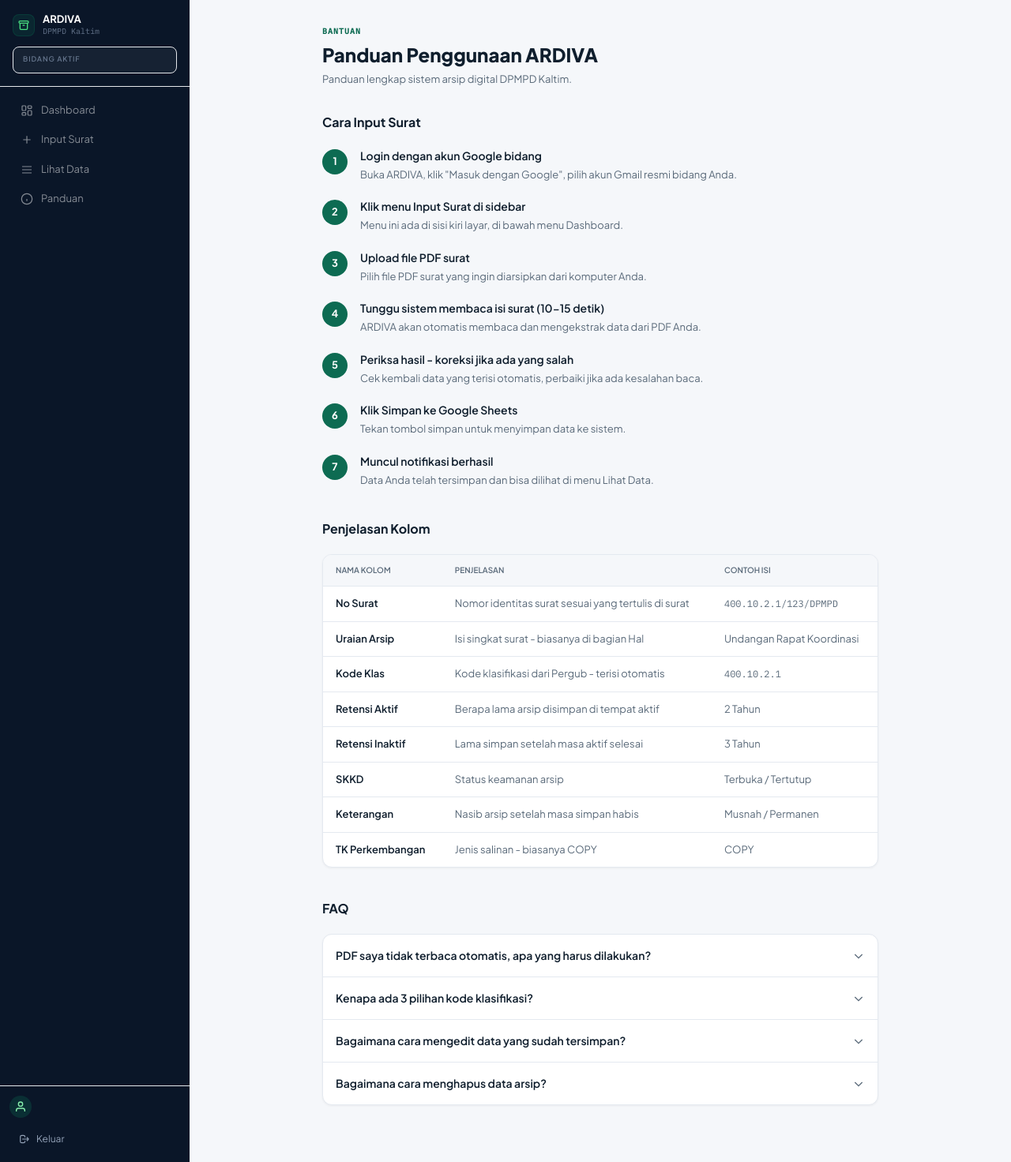
After one commit to zakinekal/project-ARDIVA, a Python web app: template templates/bidang/panduan.html in a window 1280 px wide. The commit adds this page. Shown: the whole page at 79% size. Run offline with Jinja, Linux system fonts and the light colour scheme; the template is opened without the code that fills it, so the values that code supplies are empty; some libraries are stand-ins or nearby versions.

Commit message:
Tia: membuat halaman panduan dalam penggunaan website ARDIVA

```diff
--- a/templates/bidang/base_bidang.html
+++ b/templates/bidang/base_bidang.html
@@ -128,6 +128,13 @@ tailwind.config = {
         </svg>
         Lihat Data
       </a>
+      <a href="/b/{{ bidang_id }}/panduan" class="nav-link {% if active_page=='panduan' %}on{% endif %}">
+        <svg class="w-4 h-4 shrink-0" viewBox="0 0 24 24" fill="none" stroke="currentColor" stroke-width="1.8">
+          <circle cx="12" cy="12" r="10"/>
+          <path d="M12 16v-4M12 8h.01"/>
+        </svg>
+        Panduan
+      </a>
     </nav>
 
     <!-- User info + logout -->
--- /dev/null
+++ b/templates/bidang/panduan.html
@@ -0,0 +1,196 @@
+{% extends "bidang/base_bidang.html" %}
+
+{% block title %}Panduan - {{ bidang.nama_pendek }}{% endblock %}
+
+{% block content %}
+<div class="max-w-3xl mx-auto px-4 sm:px-8 py-8">
+
+  <div class="mb-8">
+    <p class="text-primary text-[10px] font-semibold tracking-widest uppercase mono mb-1">Bantuan</p>
+    <h1 class="text-[24px] font-extrabold text-ink">Panduan Penggunaan ARDIVA</h1>
+    <p class="text-muted text-[13px] mt-1">Panduan lengkap sistem arsip digital DPMPD Kaltim.</p>
+  </div>
+
+  {# ═══════════════════════════════════════════════ #}
+  {# SEKSI 1: CARA INPUT SURAT #}
+  {# ═══════════════════════════════════════════════ #}
+  <div class="mb-10">
+    <h2 class="text-[16px] font-bold text-ink mb-5">Cara Input Surat</h2>
+
+    <div class="flex items-start gap-4 mb-5">
+      <div class="w-8 h-8 rounded-full bg-primary text-white font-bold text-[13px] flex items-center justify-center shrink-0 mt-0.5">1</div>
+      <div>
+        <p class="font-semibold text-ink text-[14px]">Login dengan akun Google bidang</p>
+        <p class="text-muted text-[13px] mt-1">Buka ARDIVA, klik "Masuk dengan Google", pilih akun Gmail resmi bidang Anda.</p>
+      </div>
+    </div>
+
+    <div class="flex items-start gap-4 mb-5">
+      <div class="w-8 h-8 rounded-full bg-primary text-white font-bold text-[13px] flex items-center justify-center shrink-0 mt-0.5">2</div>
+      <div>
+        <p class="font-semibold text-ink text-[14px]">Klik menu Input Surat di sidebar</p>
+        <p class="text-muted text-[13px] mt-1">Menu ini ada di sisi kiri layar, di bawah menu Dashboard.</p>
+      </div>
+    </div>
+
+    <div class="flex items-start gap-4 mb-5">
+      <div class="w-8 h-8 rounded-full bg-primary text-white font-bold text-[13px] flex items-center justify-center shrink-0 mt-0.5">3</div>
+      <div>
+        <p class="font-semibold text-ink text-[14px]">Upload file PDF surat</p>
+        <p class="text-muted text-[13px] mt-1">Pilih file PDF surat yang ingin diarsipkan dari komputer Anda.</p>
+      </div>
+    </div>
+
+    <div class="flex items-start gap-4 mb-5">
+      <div class="w-8 h-8 rounded-full bg-primary text-white font-bold text-[13px] flex items-center justify-center shrink-0 mt-0.5">4</div>
+      <div>
+        <p class="font-semibold text-ink text-[14px]">Tunggu sistem membaca isi surat (10-15 detik)</p>
+        <p class="text-muted text-[13px] mt-1">ARDIVA akan otomatis membaca dan mengekstrak data dari PDF Anda.</p>
+      </div>
+    </div>
+
+    <div class="flex items-start gap-4 mb-5">
+      <div class="w-8 h-8 rounded-full bg-primary text-white font-bold text-[13px] flex items-center justify-center shrink-0 mt-0.5">5</div>
+      <div>
+        <p class="font-semibold text-ink text-[14px]">Periksa hasil - koreksi jika ada yang salah</p>
+        <p class="text-muted text-[13px] mt-1">Cek kembali data yang terisi otomatis, perbaiki jika ada kesalahan baca.</p>
+      </div>
+    </div>
+
+    <div class="flex items-start gap-4 mb-5">
+      <div class="w-8 h-8 rounded-full bg-primary text-white font-bold text-[13px] flex items-center justify-center shrink-0 mt-0.5">6</div>
+      <div>
+        <p class="font-semibold text-ink text-[14px]">Klik Simpan ke Google Sheets</p>
+        <p class="text-muted text-[13px] mt-1">Tekan tombol simpan untuk menyimpan data ke sistem.</p>
+      </div>
+    </div>
+
+    <div class="flex items-start gap-4 mb-5">
+      <div class="w-8 h-8 rounded-full bg-primary text-white font-bold text-[13px] flex items-center justify-center shrink-0 mt-0.5">7</div>
+      <div>
+        <p class="font-semibold text-ink text-[14px]">Muncul notifikasi berhasil</p>
+        <p class="text-muted text-[13px] mt-1">Data Anda telah tersimpan dan bisa dilihat di menu Lihat Data.</p>
+      </div>
+    </div>
+  </div>
+
+  {# ═══════════════════════════════════════════════ #}
+  {# SEKSI 2: PENJELASAN KOLOM #}
+  {# ═══════════════════════════════════════════════ #}
+  <div class="mb-10">
+    <h2 class="text-[16px] font-bold text-ink mb-5">Penjelasan Kolom</h2>
+    <div class="card overflow-x-auto">
+      <table class="min-w-full text-[13px]">
+        <thead class="bg-surface border-b border-border">
+          <tr>
+            <th class="px-4 py-3 text-left text-[10px] text-muted uppercase font-semibold">Nama Kolom</th>
+            <th class="px-4 py-3 text-left text-[10px] text-muted uppercase font-semibold">Penjelasan</th>
+            <th class="px-4 py-3 text-left text-[10px] text-muted uppercase font-semibold">Contoh Isi</th>
+          </tr>
+        </thead>
+        <tbody class="divide-y divide-border">
+          <tr>
+            <td class="px-4 py-3 font-semibold text-ink">No Surat</td>
+            <td class="px-4 py-3 text-muted">Nomor identitas surat sesuai yang tertulis di surat</td>
+            <td class="px-4 py-3 mono text-[12px] text-muted">400.10.2.1/123/DPMPD</td>
+          </tr>
+          <tr>
+            <td class="px-4 py-3 font-semibold text-ink">Uraian Arsip</td>
+            <td class="px-4 py-3 text-muted">Isi singkat surat - biasanya di bagian Hal</td>
+            <td class="px-4 py-3 text-muted">Undangan Rapat Koordinasi</td>
+          </tr>
+          <tr>
+            <td class="px-4 py-3 font-semibold text-ink">Kode Klas</td>
+            <td class="px-4 py-3 text-muted">Kode klasifikasi dari Pergub - terisi otomatis</td>
+            <td class="px-4 py-3 mono text-[12px] text-muted">400.10.2.1</td>
+          </tr>
+          <tr>
+            <td class="px-4 py-3 font-semibold text-ink">Retensi Aktif</td>
+            <td class="px-4 py-3 text-muted">Berapa lama arsip disimpan di tempat aktif</td>
+            <td class="px-4 py-3 text-muted">2 Tahun</td>
+          </tr>
+          <tr>
+            <td class="px-4 py-3 font-semibold text-ink">Retensi Inaktif</td>
+            <td class="px-4 py-3 text-muted">Lama simpan setelah masa aktif selesai</td>
+            <td class="px-4 py-3 text-muted">3 Tahun</td>
+          </tr>
+          <tr>
+            <td class="px-4 py-3 font-semibold text-ink">SKKD</td>
+            <td class="px-4 py-3 text-muted">Status keamanan arsip</td>
+            <td class="px-4 py-3 text-muted">Terbuka / Tertutup</td>
+          </tr>
+          <tr>
+            <td class="px-4 py-3 font-semibold text-ink">Keterangan</td>
+            <td class="px-4 py-3 text-muted">Nasib arsip setelah masa simpan habis</td>
+            <td class="px-4 py-3 text-muted">Musnah / Permanen</td>
+          </tr>
+          <tr>
+            <td class="px-4 py-3 font-semibold text-ink">TK Perkembangan</td>
+            <td class="px-4 py-3 text-muted">Jenis salinan - biasanya COPY</td>
+            <td class="px-4 py-3 text-muted">COPY</td>
+          </tr>
+        </tbody>
+      </table>
+    </div>
+  </div>
+
+  {# ═══════════════════════════════════════════════ #}
+  {# SEKSI 3: FAQ #}
+  {# ═══════════════════════════════════════════════ #}
+  <div class="mb-10">
+    <h2 class="text-[16px] font-bold text-ink mb-5">FAQ</h2>
+    <div class="card divide-y divide-border">
+
+      <details class="group p-4">
+        <summary class="flex items-center justify-between cursor-pointer text-[14px] font-semibold text-ink list-none">
+          PDF saya tidak terbaca otomatis, apa yang harus dilakukan?
+          <svg class="w-4 h-4 text-muted group-open:rotate-180 transition-transform" viewBox="0 0 24 24" fill="none" stroke="currentColor" stroke-width="2">
+            <path d="M19 9l-7 7-7-7"/>
+          </svg>
+        </summary>
+        <p class="text-[13px] text-muted mt-3 leading-relaxed">
+          Isi semua kolom secara manual menggunakan menu Input Manual (tersedia di halaman Input Surat).
+        </p>
+      </details>
+
+      <details class="group p-4">
+        <summary class="flex items-center justify-between cursor-pointer text-[14px] font-semibold text-ink list-none">
+          Kenapa ada 3 pilihan kode klasifikasi?
+          <svg class="w-4 h-4 text-muted group-open:rotate-180 transition-transform" viewBox="0 0 24 24" fill="none" stroke="currentColor" stroke-width="2">
+            <path d="M19 9l-7 7-7-7"/>
+          </svg>
+        </summary>
+        <p class="text-[13px] text-muted mt-3 leading-relaxed">
+          Sistem menampilkan beberapa kandidat kode klasifikasi yang paling cocok berdasarkan isi surat. Pilih kode yang paling sesuai dengan perihal surat Anda.
+        </p>
+      </details>
+
+      <details class="group p-4">
+        <summary class="flex items-center justify-between cursor-pointer text-[14px] font-semibold text-ink list-none">
+          Bagaimana cara mengedit data yang sudah tersimpan?
+          <svg class="w-4 h-4 text-muted group-open:rotate-180 transition-transform" viewBox="0 0 24 24" fill="none" stroke="currentColor" stroke-width="2">
+            <path d="M19 9l-7 7-7-7"/>
+          </svg>
+        </summary>
+        <p class="text-[13px] text-muted mt-3 leading-relaxed">
+          Buka menu Lihat Data, cari data yang ingin diubah, lalu klik tombol edit (ikon pensil) pada baris tersebut.
+        </p>
+      </details>
+
+      <details class="group p-4">
+        <summary class="flex items-center justify-between cursor-pointer text-[14px] font-semibold text-ink list-none">
+          Bagaimana cara menghapus data arsip?
+          <svg class="w-4 h-4 text-muted group-open:rotate-180 transition-transform" viewBox="0 0 24 24" fill="none" stroke="currentColor" stroke-width="2">
+            <path d="M19 9l-7 7-7-7"/>
+          </svg>
+        </summary>
+        <p class="text-[13px] text-muted mt-3 leading-relaxed">
+          Buka menu Lihat Data, cari data yang ingin dihapus, klik tombol hapus (ikon tempat sampah), lalu konfirmasi penghapusan.
+        </p>
+      </details>
+
+    </div>
+  </div>
+
+</div>
+{% endblock %}
```
Also changed, not shown: routers/bidang/base.py (+12 -0 lines).
